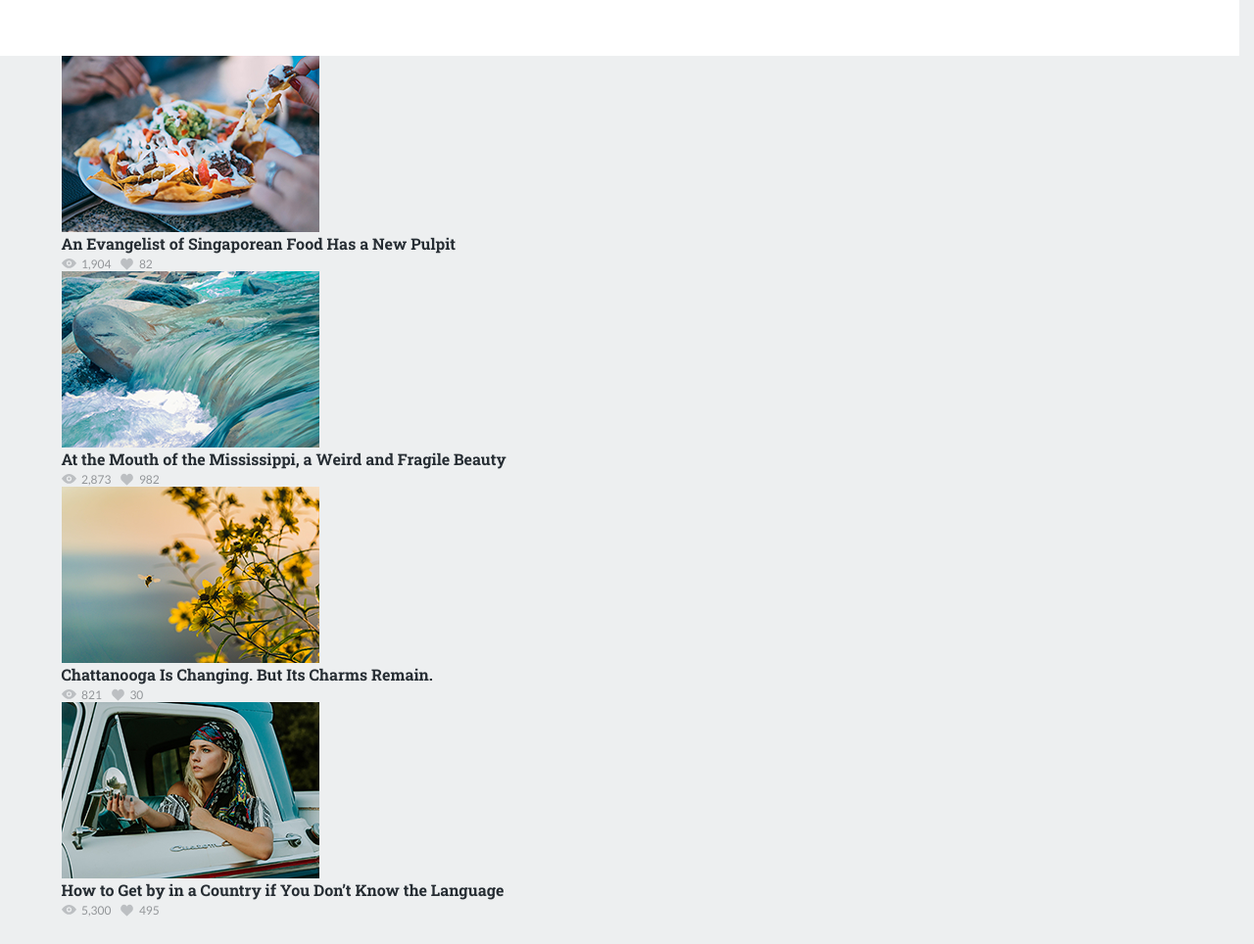
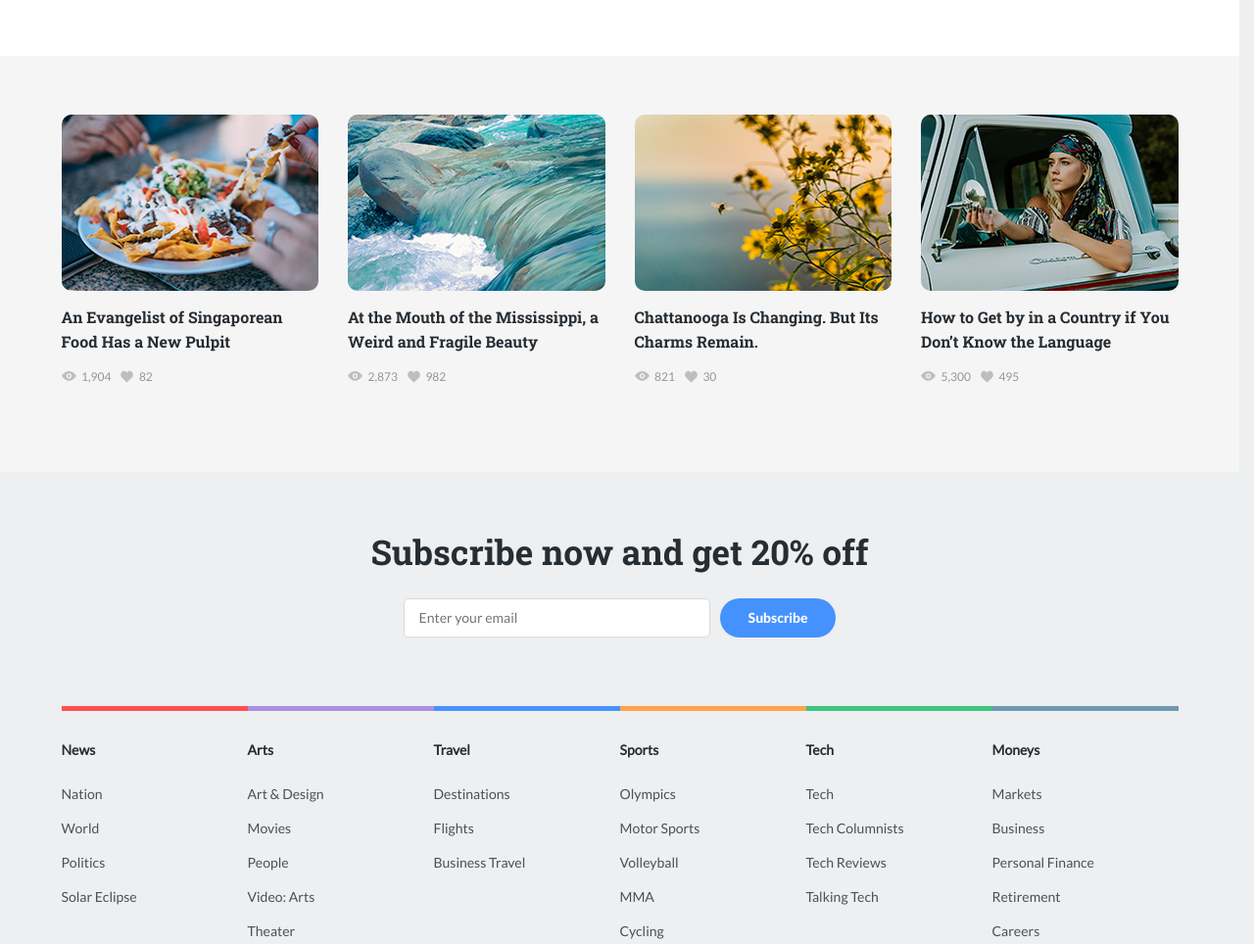
Before and after one commit to EVZhitnik/Universal, a plain HTML site: page travel.html in a window 1280 px wide. Shown: the part 3878-4842 px from the top of the page at 98% size. Drawn offline with nearby package versions, Linux system fonts and the light colour scheme.

Commit message:
SCSS development of the feature/travel-note section

```diff
--- /dev/null
+++ b/scss/blocks/_note.scss
@@ -0,0 +1,42 @@
+@use 'helpers' as *;
+
+.note {
+    background-color: var(--color-gray-05);
+
+    &__inner {
+        padding-top: rem(60);
+        padding-bottom: rem(90);
+
+        @include mobile {
+            padding-top: 0;
+            padding-bottom: rem(30);
+        }
+    }
+
+    &__list {
+        display: grid;
+        grid-template-columns: repeat(4, 1fr);
+        gap: rem(30);
+
+        @include mobile {
+            grid-template-columns: repeat(2, 1fr);
+        }
+
+        @include mobile-s {
+            grid-template-columns: repeat(1, 1fr);
+        }
+    }
+
+    &__content {
+        display: grid;
+        row-gap: rem(15);
+    }
+
+    &__image {
+        border-radius: var(--border-radius);
+
+        @include mobile {
+            @include square (100%);
+        }
+    }
+}
--- a/scss/main.scss
+++ b/scss/main.scss
@@ -54,6 +54,8 @@
 @use 'blocks/articles-support.scss';
 @use 'blocks/support-link.scss';
 
+@use 'blocks/note.scss';
+
 // .header,
 // main > *:not(:last-child),
 // .footer {
```
Also changed, not shown: css/main.css, 1 other file.
